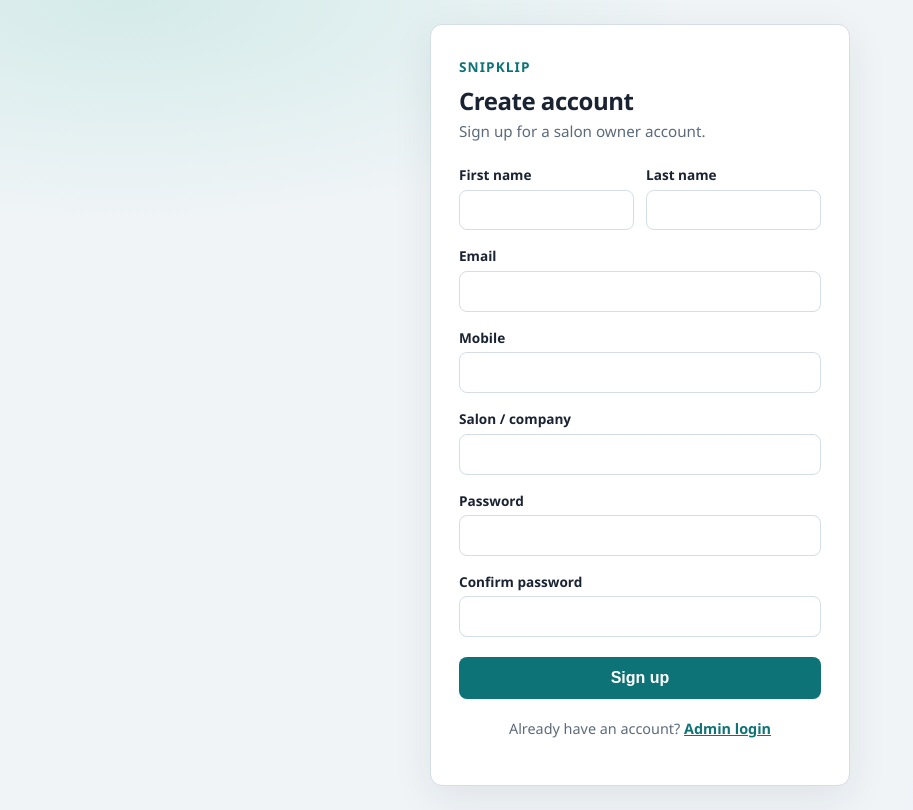
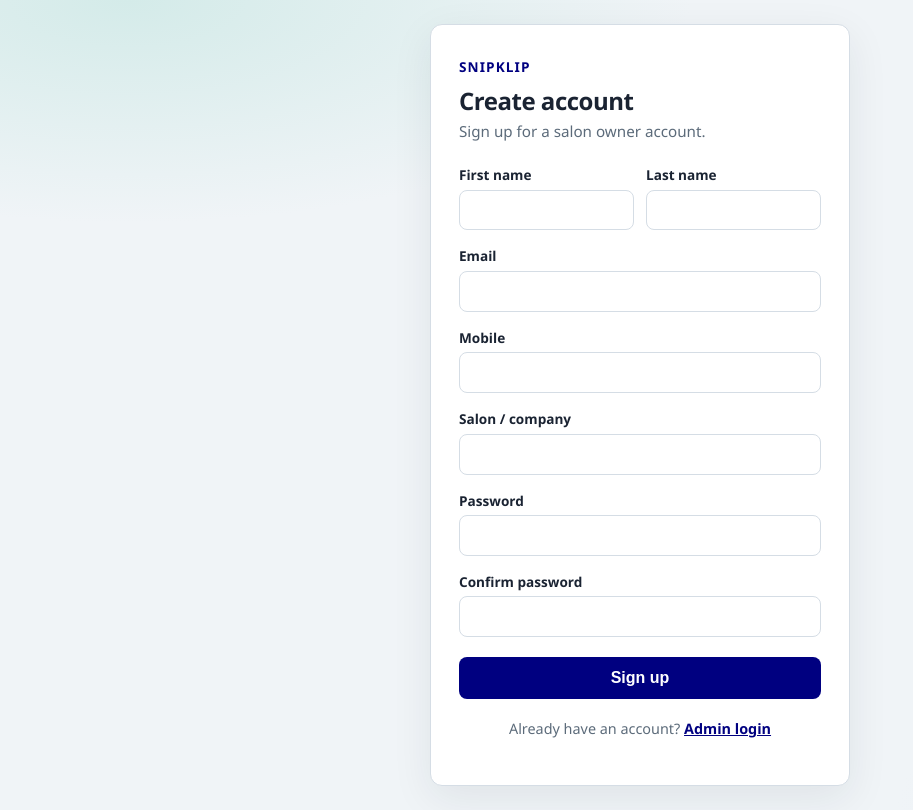
Before and after one commit to Wankhede/SnipKlip, a Django app: template templates/signup.html in a window 1280 px wide. Shown: the whole page, without its empty margins (0-913 px from the left). Run offline with Django 3.2, Linux system fonts and the light colour scheme; the template is opened without the code that fills it, so the values that code supplies are empty.

Commit message:
feat: add start-all script and navy signup accent
Provide one-command local startup and align signup branding with #000080.

Co-authored-by: Cursor <cursoragent@cursor.com>

```diff
--- a/templates/signup.html
+++ b/templates/signup.html
@@ -8,8 +8,8 @@
     :root {
       --ink: #1a2332;
       --muted: #5c6b7a;
-      --accent: #0d7377;
-      --accent-hover: #095c5f;
+      --accent: #000080;
+      --accent-hover: #000066;
       --bg: #f0f4f7;
       --card: #ffffff;
       --border: #d5dde5;
```
Also changed, not shown: 1 other file.
